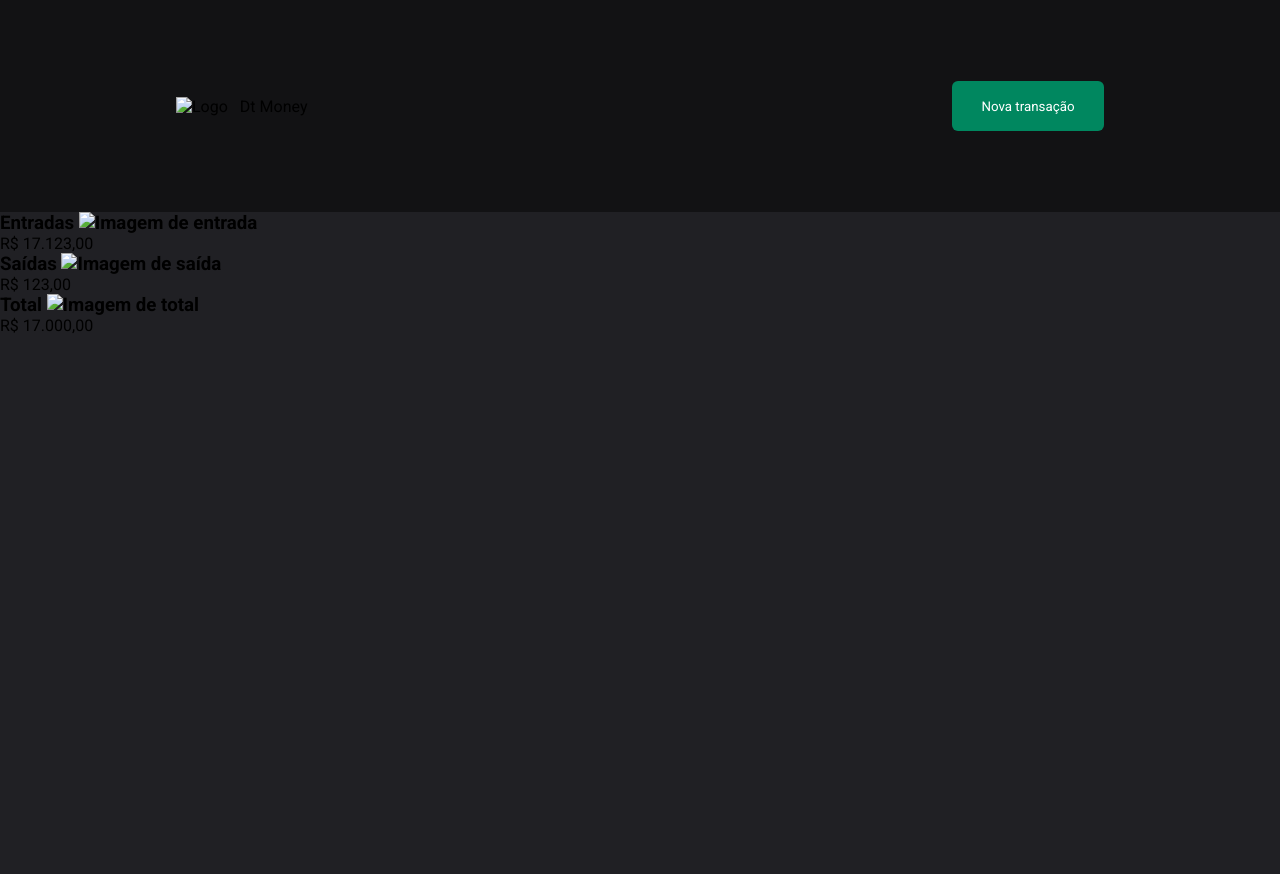
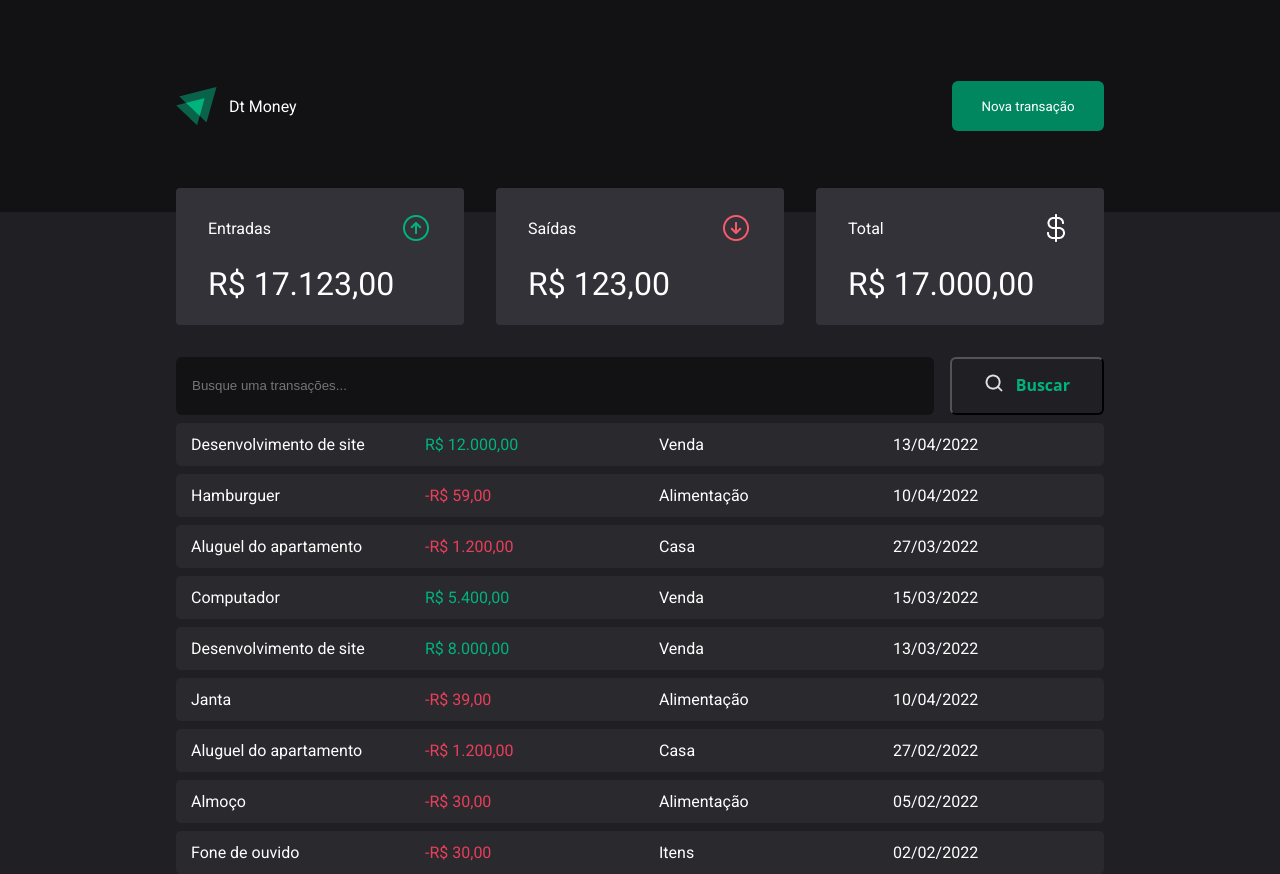
Before and after one commit to k-kevinferreira/Dt-Money, a plain HTML site: page index.html in a window 1280 px wide. Before the commit the page ends 800 px from the top, so only its background shows below. Drawn offline with Linux system fonts and the light colour scheme.

Commit message:
add assent + estilizaçao + lista

```diff
--- a/index.html
+++ b/index.html
@@ -16,7 +16,7 @@
 <body class="roboto-regular">
 
     <header id="cabecalho">
-        <div> <img src="#" alt="Logo"> <span>Dt Money</span></div>
+        <div> <img src="./src/assent/Ignite simbol.png" alt="Logo"> <span>Dt Money</span></div>
         <button class="button-md roboto-regular">Nova transação</button>
     </header>
 
@@ -25,7 +25,7 @@
             <div class="card">
                 <h3>
                     <span>Entradas</span>
-                    <img src="#" alt="Imagem de entrada">
+                    <img src="./src/assent/Tipo=arrow-circle-up-regular.png" alt="Imagem de entrada">
                 </h3>
                 <p>R$ 17.123,00</p>
             </div>
@@ -33,7 +33,7 @@
             <div class="card">
                 <h3>
                     <span>Saídas</span>
-                    <img src="#" alt="Imagem de saída">
+                    <img src="./src/assent/Tipo=arrow-circle-down-regular.png" alt="Imagem de saída">
                 </h3>
                 <p>R$ 123,00</p>
             </div>
@@ -41,11 +41,87 @@
             <div class="card">
                 <h3>
                     <span>Total</span>
-                    <img src="#" alt="Imagem de total">
+                    <img src="./src/assent/Tipo=currency-dollar-regular.png" alt="Imagem de total">
                 </h3>
                 <p>R$ 17.000,00</p>
             </div>
         </section>
+
+        <section class="search">
+            <input type="text" placeholder="Busque uma transações...">
+            <button><img src="./src/assent/Tipo=MagnifyingGlass.png" alt="">Buscar</button>
+        </section>
+
+        <section id="transactions">
+            <table id="data-table">
+                <tbody>
+                    <tr>
+                        <td>Desenvolvimento de site</td>
+                        <td class="positive">R$ 12.000,00</td>
+                        <td>Venda</td>
+                        <td>13/04/2022</td>
+                    </tr>
+
+                    <tr>
+                        <td>Hamburguer</td>
+                        <td class="negative">-R$ 59,00</td>
+                        <td>Alimentação</td>
+                        <td>10/04/2022</td>
+                    </tr>
+
+                    <tr>
+                        <td>Aluguel do apartamento</td>
+                        <td class="negative">-R$ 1.200,00</td>
+                        <td>Casa</td>
+                        <td>27/03/2022</td>
+                    </tr>
+
+                    <tr>
+                        <td>Computador</td>
+                        <td class="positive">R$ 5.400,00</td>
+                        <td>Venda</td>
+                        <td>15/03/2022</td>
+                    </tr>
+
+                    <tr>
+                        <td>Desenvolvimento de site</td>
+                        <td class="positive">R$ 8.000,00</td>
+                        <td>Venda</td>
+                        <td>13/03/2022</td>
+                    </tr>
+
+                    <tr>
+                        <td>Janta</td>
+                        <td class="negative">-R$ 39,00</td>
+                        <td>Alimentação</td>
+                        <td>10/04/2022</td>
+                    </tr>
+
+                    <tr>
+                        <td>Aluguel do apartamento</td>
+                        <td class="negative">-R$ 1.200,00</td>
+                        <td>Casa</td>
+                        <td>27/02/2022</td>
+                    </tr>
+
+                       <tr>
+                        <td>Almoço</td>
+                        <td class="negative">-R$ 30,00</td>
+                        <td>Alimentação</td>
+                        <td>05/02/2022</td>
+                    </tr>
+
+                    <tr>
+                        <td>Fone de ouvido</td>
+                        <td class="negative">-R$ 30,00</td>
+                        <td>Itens</td>
+                        <td>02/02/2022</td>
+                    </tr>
+
+                </tbody>
+            </table>
+        </section>
+
     </main>
 
 
--- a/src/css/style.css
+++ b/src/css/style.css
@@ -66,12 +66,18 @@ body {
 .button-md:hover {
     background-color: #00b37e;
     cursor: pointer;
+}
+
+span {
+    color: white;
+}
 
 
 /*---------------- container------------------ */
 
 .container {
-        padding: 0 176px
+    padding: 0 176px;
+
 }
 
 /* ----------------dashboard------------------ */
@@ -97,10 +103,11 @@ body {
     padding: 1.5rem 2rem;
     border-radius: 0.25rem;
     margin-top: 2rem;
-        color: var(--dark-blue);
+    color: var(--dark-blue--);
     width: 100%;
     height: 137px;
 }
+
 
 .card h3 {
     font-weight: normal;
@@ -120,3 +127,95 @@ body {
     background-color: #015f43;
     color: white;
 }
+
+/* ----------------Busca------------------ */
+
+.search {
+    display: flex;
+    justify-content: space-between;
+    margin-top: 2rem;
+    gap: 1rem;
+}
+
+.search input {
+    flex: 1 1 0%;
+    padding: 1rem;
+    background-color: rgb(18, 18, 20);
+    border-radius: 6px;
+    border: none;
+    color: rgb(196, 196, 204);
+}
+
+.search button {
+    display: inline-flex;
+    padding: 14px 32px;
+    justify-content: center;
+    gap: 12px;
+    border-radius: 6px;
+    border: 1 px solid #00b37e;
+    color: #00b37e;
+    background-color: transparent;
+    font-family: system-ui, -apple-system, BlinkMacSystemFont, 'Segoe UI', Roboto, Oxygen, Ubuntu, Cantarell, 'Open Sans', 'Helvetica Neue', sans-serif;
+    font-size: 16px;
+    font-style: normal;
+    font-weight: 700;
+    line-height: 160%;
+}
+
+.search button img {
+    width: 20px;
+    height: 20px;
+    color: #00b37e;
+}
+
+.search button:hover {
+    background-color: #00b37e;
+    color: white;
+    cursor: pointer;
+}
+
+
+/* ----------------tabela------------------ */
+
+#transaction {
+    margin-top: 2rem;
+}
+
+#data-table {
+    width: 100%;
+    border-collapse: collapse;
+}
+
+#data-table tbody tr {
+    display: flex;
+    flex-direction: row;
+    gap: 8px;
+    flex: 1;
+}
+
+#data-table th, #data-table td {
+    padding: 12px 15px;
+    width: 100%;
+    text-align: left;
+}
+
+#data-table th {
+   background-color: #121214;
+    color: white;
+}
+
+#data-table tbody tr {
+    background-color: #29292e;
+    color: white;
+    border-radius: 5px;
+    margin-top: 8px;
+
+}
+
+.positive {
+    color: #00b37e;
+}
+
+.negative {
+    color: #e83f5b;
+}
```
Also changed, not shown: src/assent/Ignite simbol.png (added), src/assent/Tipo=MagnifyingGlass.png (added), src/assent/Tipo=arrow-circle-down-regular.png (added), src/assent/Tipo=arrow-circle-up-regular.png (added), src/assent/Tipo=currency-dollar-regular.png (added). Lines whose indentation alone changed are shown as unchanged.
